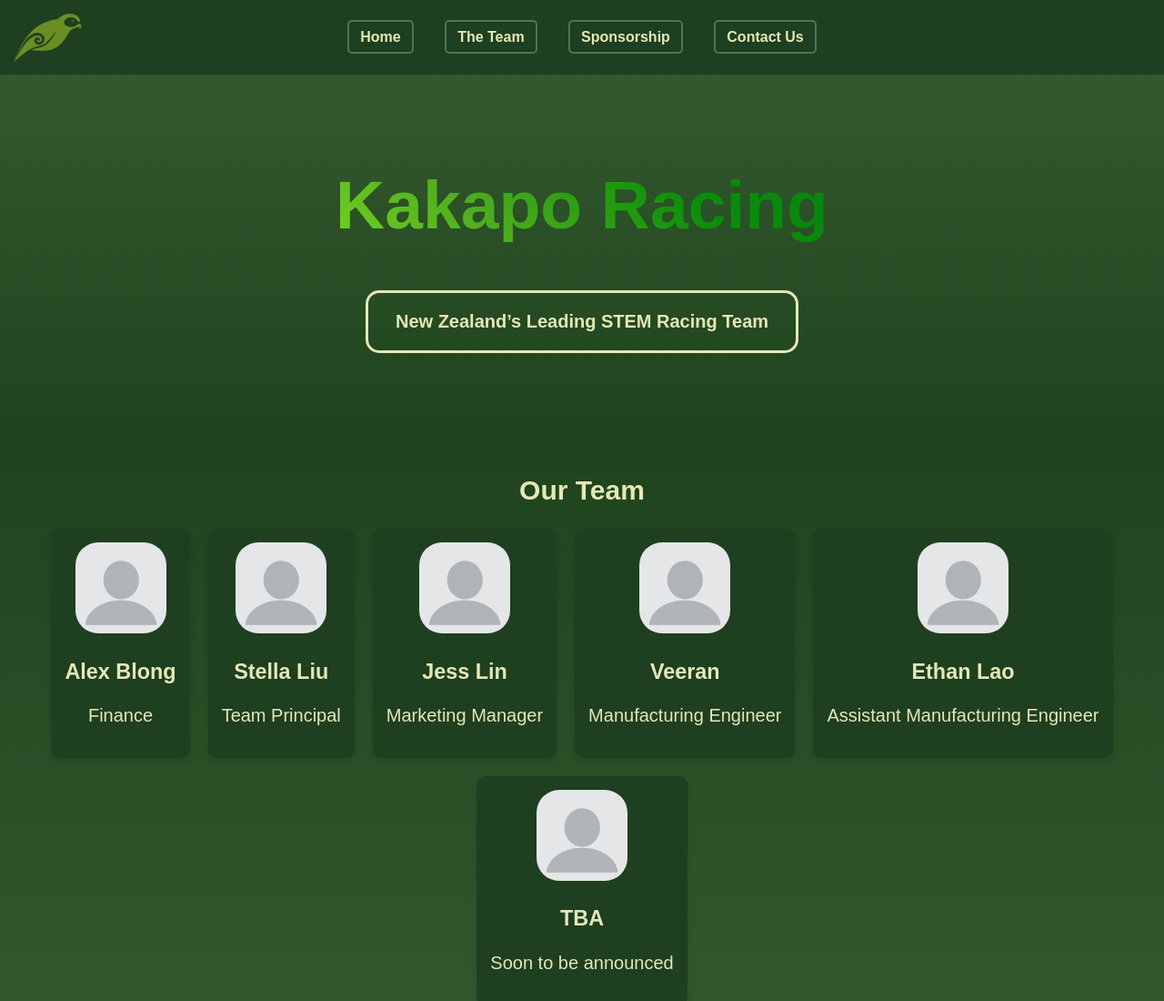
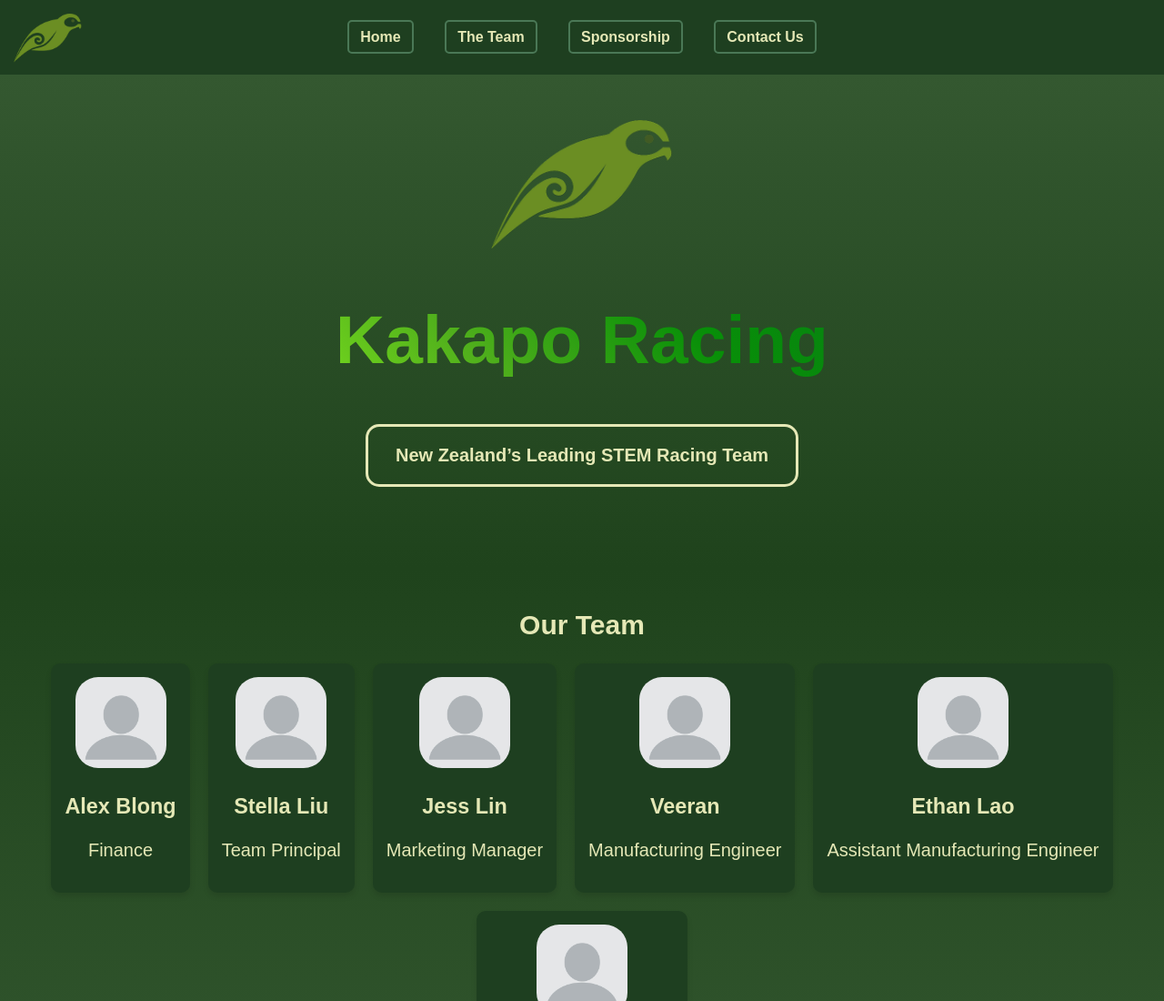
Before and after one commit to ashertenenbaum/Kakapo-Racing, a plain HTML site: page ourteam.html in a window 1280 px wide. Shown: the top 1100 px of the page at 91% size. Drawn offline with Linux system fonts and the light colour scheme.

Commit message:
Update ourteam.html

```diff
--- a/ourteam.html
+++ b/ourteam.html
@@ -20,6 +20,7 @@
         </ul>
     </nav>
     <header class="hero">
+    <img class="logo2" src="assets/ScalableKakapo.png" alt="logo">
         <h1 class="gradient-text">Kakapo Racing</h1>
         <p>New Zealand’s Leading STEM Racing Team</p>
     </header>
```
